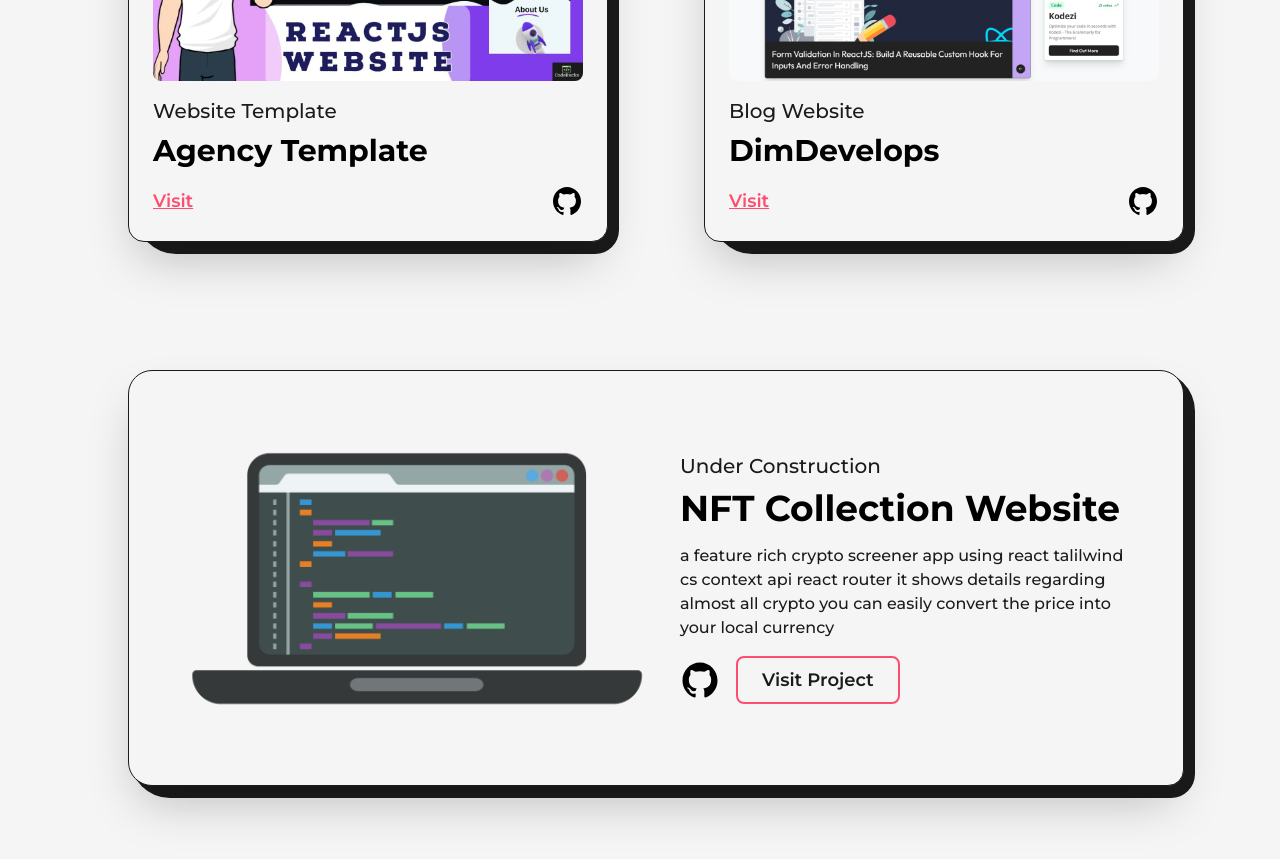
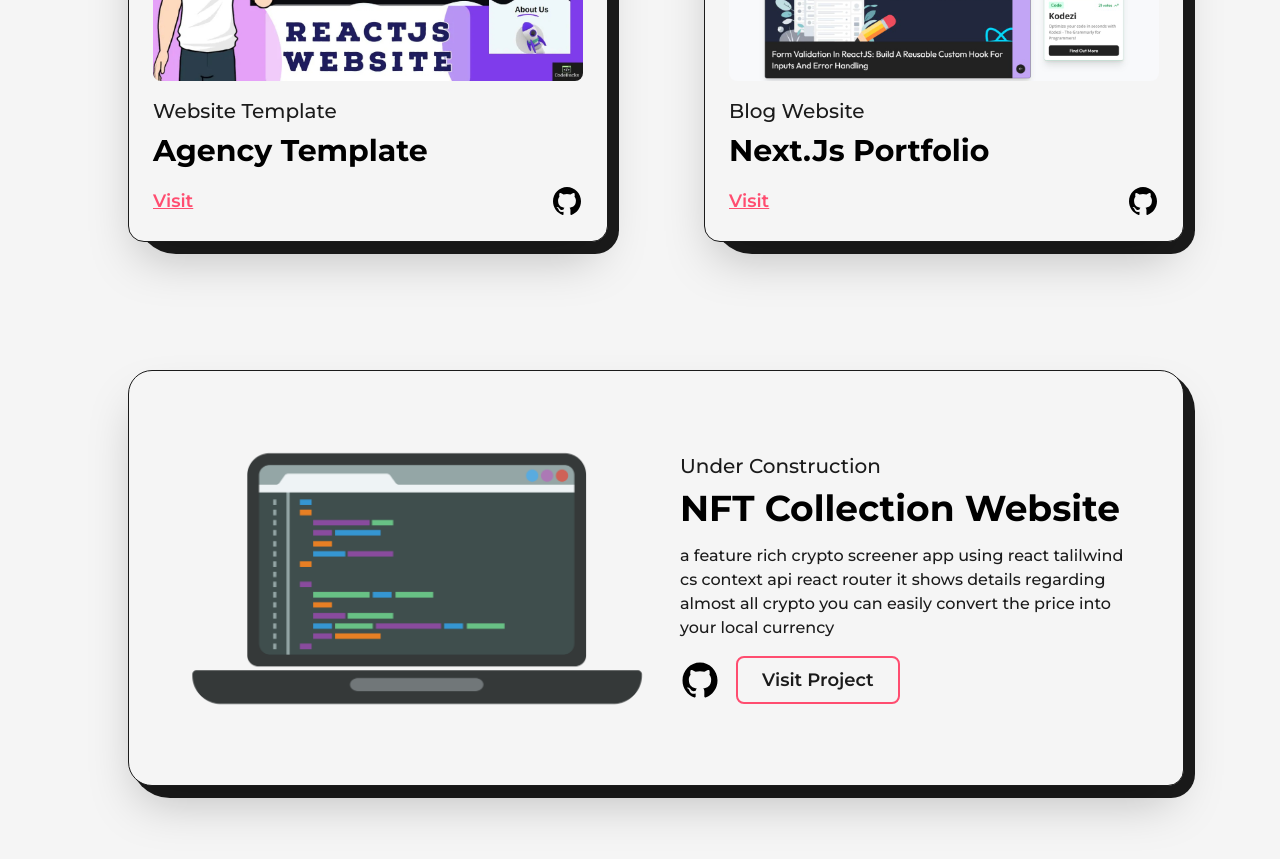
Before and after one commit to dimitry-roshchin/DimitryPortfolio, a Next.js app: page /projects in a window 1280 px wide. Shown: the part 1040-1899 px from the top of the page. Built offline with nearby package versions, Linux system fonts and the light colour scheme.

Commit message:
eslint update

```diff
--- a/src/pages/projects.js
+++ b/src/pages/projects.js
@@ -146,10 +146,10 @@ const projects = () => {
       /></div>
     <div className='col-span-6 sm:col-span-12 md:col-span-12'>
     <Project
-      title="DimDevelops"
+      title=" Next.Js Portfolio"
       img={project3}
       link="/"
-      github="/"
+      github="https://github.com/dimitry-roshchin/DimitryPortfolio"
       type="Blog Website"
 
       />
@@ -162,7 +162,7 @@ const projects = () => {
       summary="a feature rich crypto screener app using react talilwind cs context api react router it shows details regarding almost all crypto you can
       easily convert the price into your local currency"
       link="/"
-      github="/"
+      github=""
       type="Under Construction"
 
       />
```
Also changed, not shown: .eslintrc.json, 1 other file (tests, documents, lock files or other folders).
